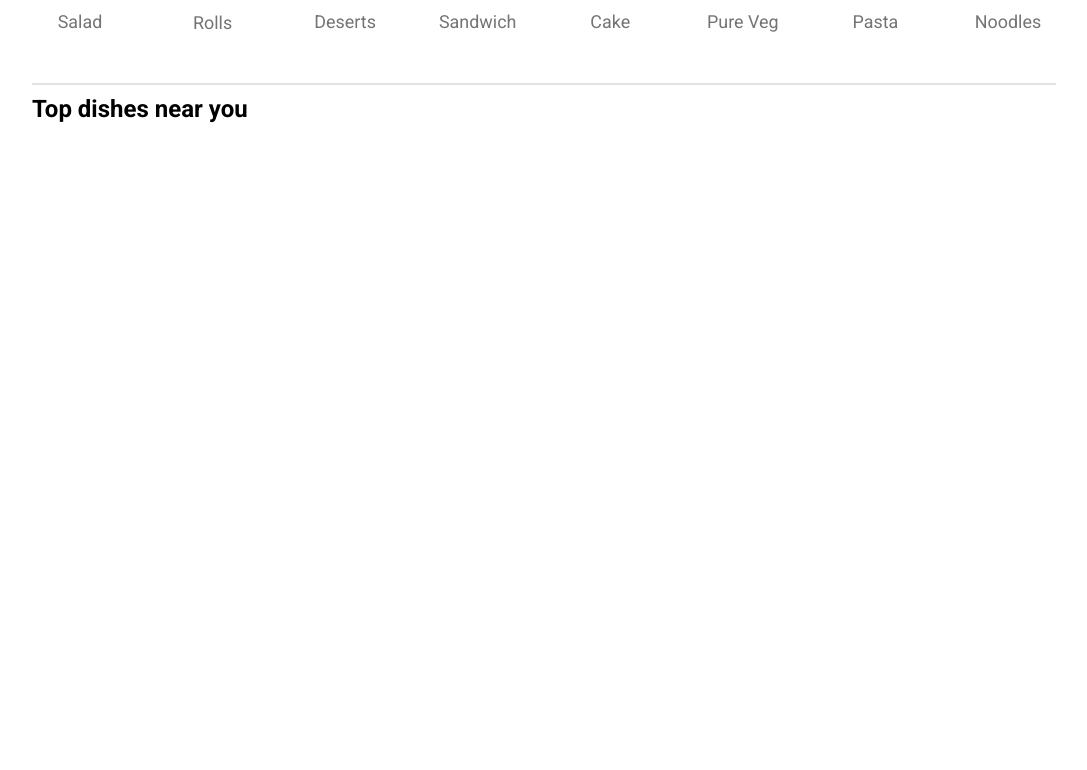
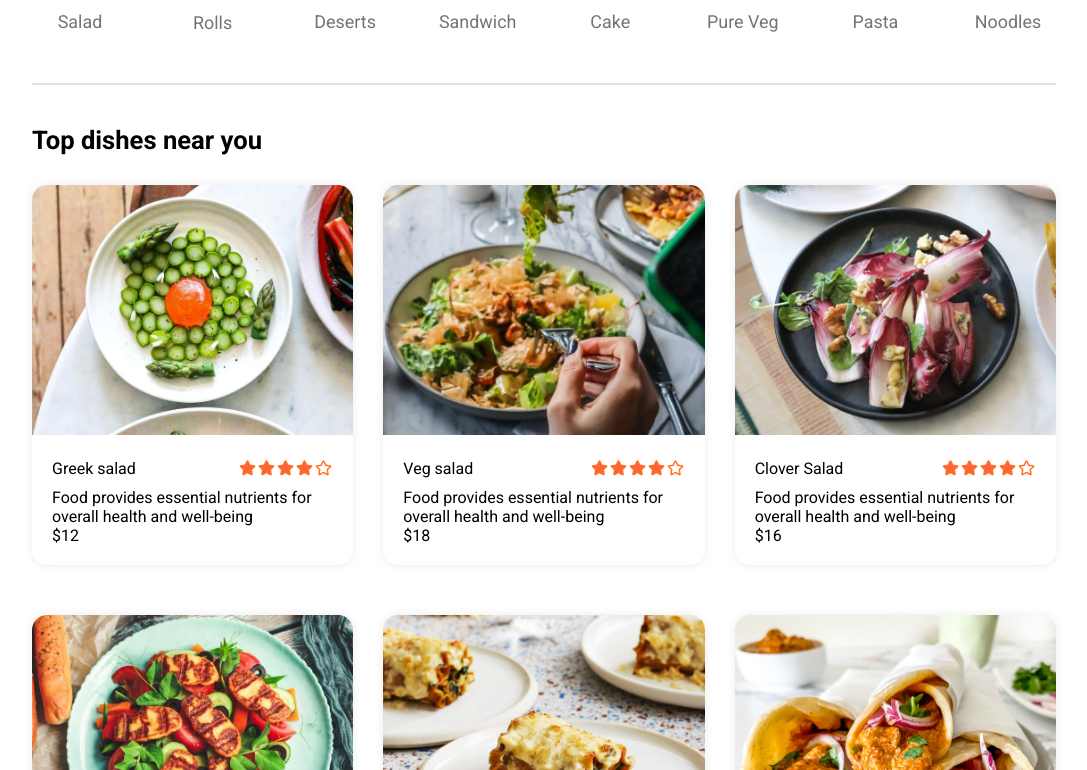
Before and after one commit to Emranhossainshuvo/food-puppy, a React (Vite) app: page / in a window 1280 px wide. Shown: the part 850-1620 px from the top of the page, without its empty margins (96-1183 px from the left). Before the commit the page ends 973 px from the top, so only its background shows below. Built offline with nearby package versions, Linux system fonts and the light colour scheme.

Commit message:
added styles for the food Item

```diff
--- a/src/Components/FoodDisplay/FoodDisplay.css
+++ b/src/Components/FoodDisplay/FoodDisplay.css
@@ -0,0 +1,16 @@
+.food-display{
+    margin-top: 30px;
+}
+
+.food-display h2{
+    font-size: max(2vw,24px);
+    font-weight: 600;
+}
+
+.food-display-list{
+    display: grid;
+    grid-template-columns: repeat(auto-fill,minmax(240px,1fr));
+    margin-top: 30px;
+    gap: 30px;
+    row-gap: 50px;
+}
--- a/src/Components/FoodItem/FoodItem.css
+++ b/src/Components/FoodItem/FoodItem.css
@@ -0,0 +1,24 @@
+.food-item{
+    width: 100%;
+    margin: auto;
+    border-radius: 15px;
+    box-shadow: 0px 0px 10px #00000015;
+    transition: 0.3s;
+    animation: fadeIn 1s;
+}
+
+.food-item-image{
+    width: 100%;
+    border-radius: 15px 15px 0px 0px;
+}
+
+.food-item-info{
+    padding: 20px;
+}
+
+.food-item-name-rating{
+    display: flex;
+    justify-content: space-between;
+    align-items: center;
+    margin-bottom: 10px;
+}
--- a/src/Components/FoodItem/FoodItem.jsx
+++ b/src/Components/FoodItem/FoodItem.jsx
@@ -1,9 +1,24 @@
+import { assets } from "../../assets/assets";
 import "./FoodItem.css"
 
 const FoodItem = ({id, name, price, description, image}) => {
     return (
-        <div>
-
+        <div className="food-item">
+                <div className="food-item-img-container">
+                    <img className="food-item-image" src={image} alt="" />
+                </div>
+                <div className="food-item-info">
+                    <div className="food-item-name-rating">
+                        <p>{name}</p>
+                        <img src={assets.rating_starts} alt="" />
+                    </div>
+                    <p className="food-item-description">
+                        {description}
+                    </p>
+                    <p className="food-item-price">
+                        ${price}
+                    </p>
+                </div>
         </div>
     );
 };
```
